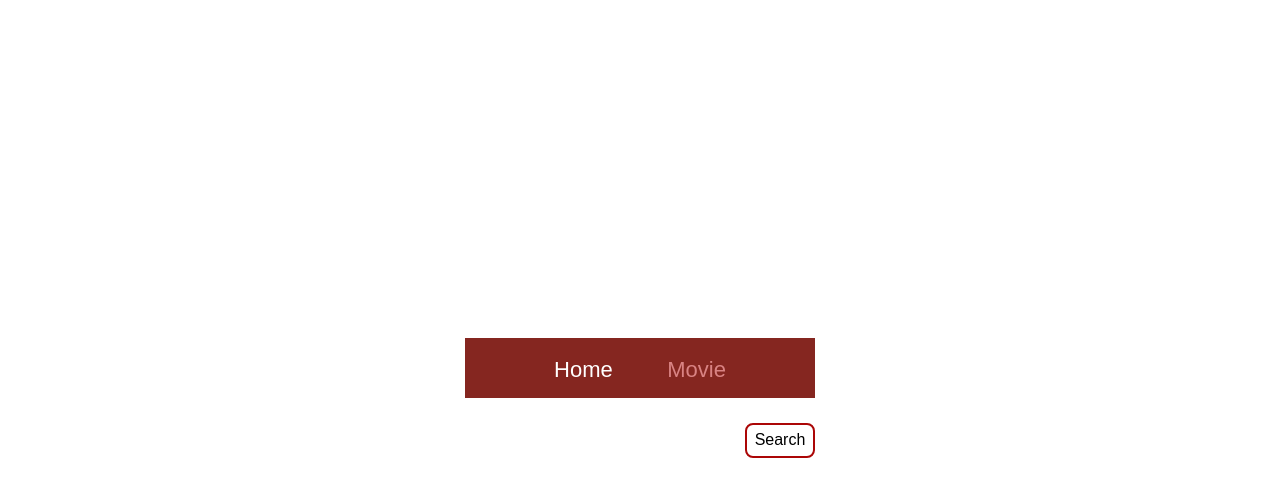
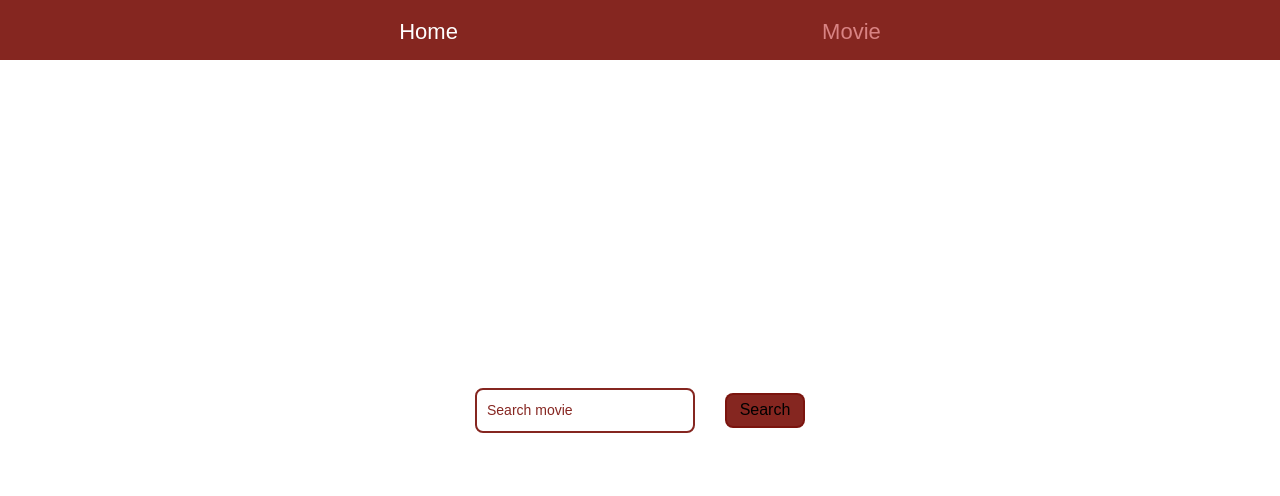
Before and after one commit to tatiana-baranova/goit-react-hw-05, a React (Vite) app: page /movies in a window 1280 px wide. Shown: the top 496 px of the page. Built offline with nearby package versions, Linux system fonts and the light colour scheme; no server answers.

Commit message:
css-movies

```diff
--- a/src/components/MovieList/MovieList.jsx
+++ b/src/components/MovieList/MovieList.jsx
@@ -8,15 +8,16 @@ const MovieList = ({ movies}) => {
         <>
             {movies && movies.length > 0 ? (
                 <ul className={s.listMovies}>
-                    {movies.map(({ id, title, poster_path }) => {
+                    {movies.map(({ id, title, poster_path, index }) => {
                         {poster_path ? `https://image.tmdb.org/t/p/w200${poster_path}` : "https://via.placeholder.com/200x300"}
+                        const movieId = id ?? `temp-${index}`;
                         const urlImage = poster_path
                             ? `https://image.tmdb.org/t/p/w500/${poster_path}`
-                            : 'https://via.placeholder.com/350x500?text=No+Image';
+                            : 'https://www.movienewz.com/img/films/poster-holder.jpg';
 
                         return (
-                            <li key={id} className={s.item}>
-                                <Link className={s.link} to={`/movies/${id}`} state={{ from: location }}>
+                            <li key={`${id}-${index}`} className={s.item}>
+                                <Link className={s.link} to={`/movies/${movieId}`} state={{ from: location }}>
                                     <img src={urlImage} alt={title} className={s.img}/>
                                     <p className={s.titleImg}>{title}</p>
                                 </Link>
--- a/src/components/MovieList/MovieList.module.css
+++ b/src/components/MovieList/MovieList.module.css
@@ -8,17 +8,22 @@
     flex-wrap: wrap;
     align-content: center;
     justify-content: space-evenly;
-    align-items: center;
-    gap: 26px;
+    align-items: flex-start;
+    gap: 16px;
+    margin-bottom: 20px;
 }
 
 .img {
     max-width: 300px;
+    max-height: 450px;
+    object-fit: cover;
+    object-position: center;
     border-radius: 4px;
     box-shadow: 4px 4px 8px rgba(0, 0, 0, 0.5);
 }
 
 .titleImg {
+    /* width: 220px; */
     font-size: 16px;
     font-weight: 400;
     margin-top: 5px;
@@ -26,3 +31,12 @@
     color: rgb(171, 6, 6);
     text-shadow: 2px 2px 4px rgba(0, 0, 0, 0.5);
 }
+
+.item {
+    width: 300px;
+    display: flex;
+    align-content: center;
+    align-items: center;
+    justify-content: space-evenly;
+    flex-wrap: wrap;
+}
--- a/src/components/Navigation/Navigation.module.css
+++ b/src/components/Navigation/Navigation.module.css
@@ -1,6 +1,9 @@
 .header {
     background-color: #7b130dea;
-    position: relative;
+    /* position: relative; */
+    position: absolute;
+    top: 0;
+    left: 0;
     width: 100%;
     height: 60px;
     align-items: center;
--- a/src/components/SearchBar/SearchBar.jsx
+++ b/src/components/SearchBar/SearchBar.jsx
@@ -14,7 +14,7 @@ const SearchBar = ({ setQuery }) => {
     };
 
     return (
-        <div>
+        <div className={s.wrap}>
             <form className={s.form} onSubmit={handleSubmit}>
                 <input
                     type="text"
--- a/src/components/SearchBar/SearchBar.module.css
+++ b/src/components/SearchBar/SearchBar.module.css
@@ -2,12 +2,12 @@
     background-color: transparent;
     width: 220px;
     height: 45px;
-    border: 2px solid #ffffff;
+    border: 2px solid #7b130dea;
     outline: none;
     border-radius: 8px;
     /* color: #ffffff;
      */
-    color: rgb(171, 6, 6);
+    color: #7b130dea;
     font-size: 16px;
     font-weight: 500;
     line-height: 24px;
@@ -15,7 +15,7 @@
 }
 
 .input::placeholder {
-    color: white;
+    color: #7b130dea;
     font-size: 14px;
 }
 
@@ -26,7 +26,14 @@
     flex-wrap: nowrap;
     justify-content: flex-start;
     align-items: center;
-    margin-left: 30px;
+}
+
+.wrap {
+    display: flex;
+    justify-content: center;
+    /* max-width: 1216px; */
+    margin-bottom: 20px;
+    margin-top: 40px;
 }
 
 .btn {
@@ -38,8 +45,10 @@
     font-weight: 500;
     font-style: normal;
     height: 35px;
+    width: 80px;
     background-color: transparent;
-    border: 2px solid rgb(171, 6, 6);
+    border: 2px solid #7b130dea;
+    background-color: #7b130dea;
     border-radius: 8px;
     padding: 6px 8px;
 
--- a/src/index.css
+++ b/src/index.css
@@ -1,3 +1,9 @@
+/* *,
+:before,
+:after {
+  box-sizing: border-box;
+} */
+
 :root {
   font-family: Inter, system-ui, Avenir, Helvetica, Arial, sans-serif;
   line-height: 1.5;
--- a/src/pages/HomePage/HomePage.module.css
+++ b/src/pages/HomePage/HomePage.module.css
@@ -4,5 +4,5 @@
     font-weight: 700;
     color: rgb(171, 6, 6);
     text-shadow: 0px 2px 4px rgba(0, 0, 0, 0.3);
-
+    margin-top: 40px;
 }
--- a/src/pages/MoviesPage/MoviesPage.module.css
+++ b/src/pages/MoviesPage/MoviesPage.module.css
@@ -0,0 +1,7 @@
+.btn {
+    width: 100px;
+    height: 40px;
+    background-color: #7b130dea;
+    color: white;
+    padding: 10px 8px;
+}
```
